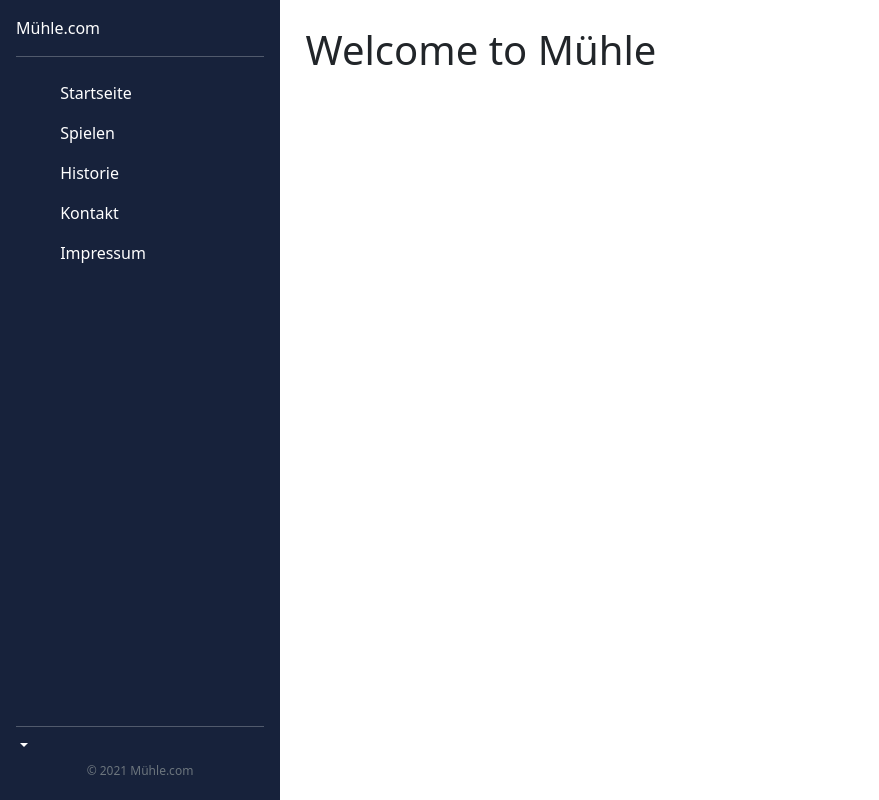
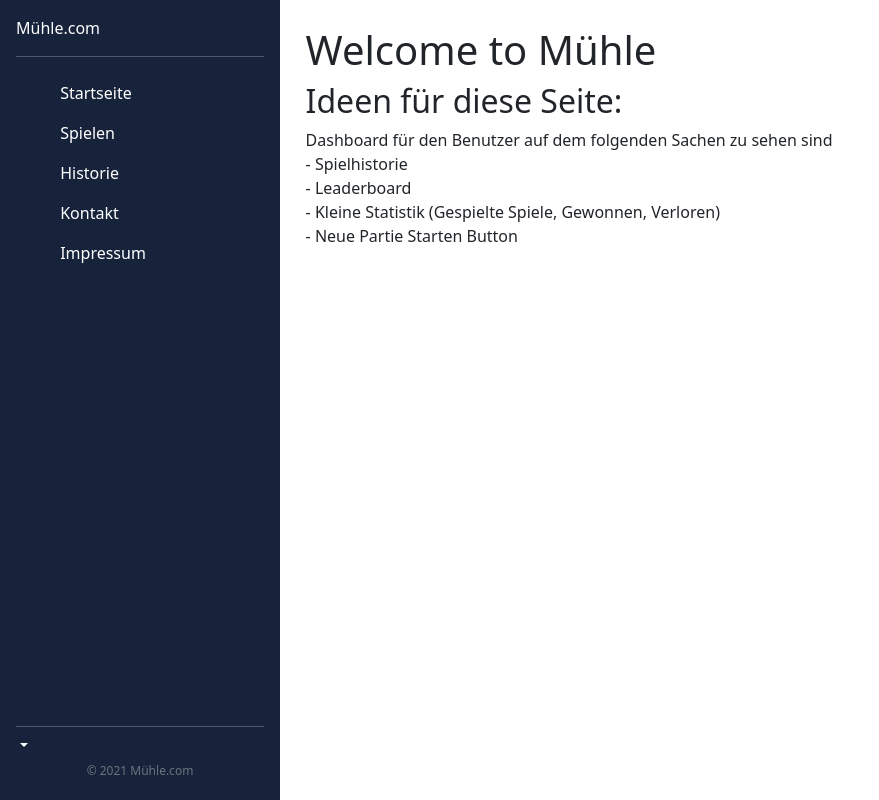
Before and after one commit to replystudents/Flask_Muehle, a Flask app: template templates/index.html in a window 1280 px wide. Shown: the whole page, without its empty margins (0-879 px from the left). Run offline with Flask 2, Linux system fonts and the light colour scheme; the template is opened without the code that fills it, so the values that code supplies are empty.

Commit message:
Added some Startpage ideas

```diff
--- a/templates/index.html
+++ b/templates/index.html
@@ -1,4 +1,16 @@
 {% extends "base.html" %}
 {% block main %}
 <h1>Welcome to Mühle</h1>
+<h2>Ideen für diese Seite:</h2>
+<p>
+    Dashboard für den Benutzer auf dem folgenden Sachen zu sehen sind
+    <br>
+    - Spielhistorie
+    <br>
+    - Leaderboard
+    <br>
+    - Kleine Statistik (Gespielte Spiele, Gewonnen, Verloren)
+    <br>
+    - Neue Partie Starten Button
+</p>
 {% endblock %}
```
